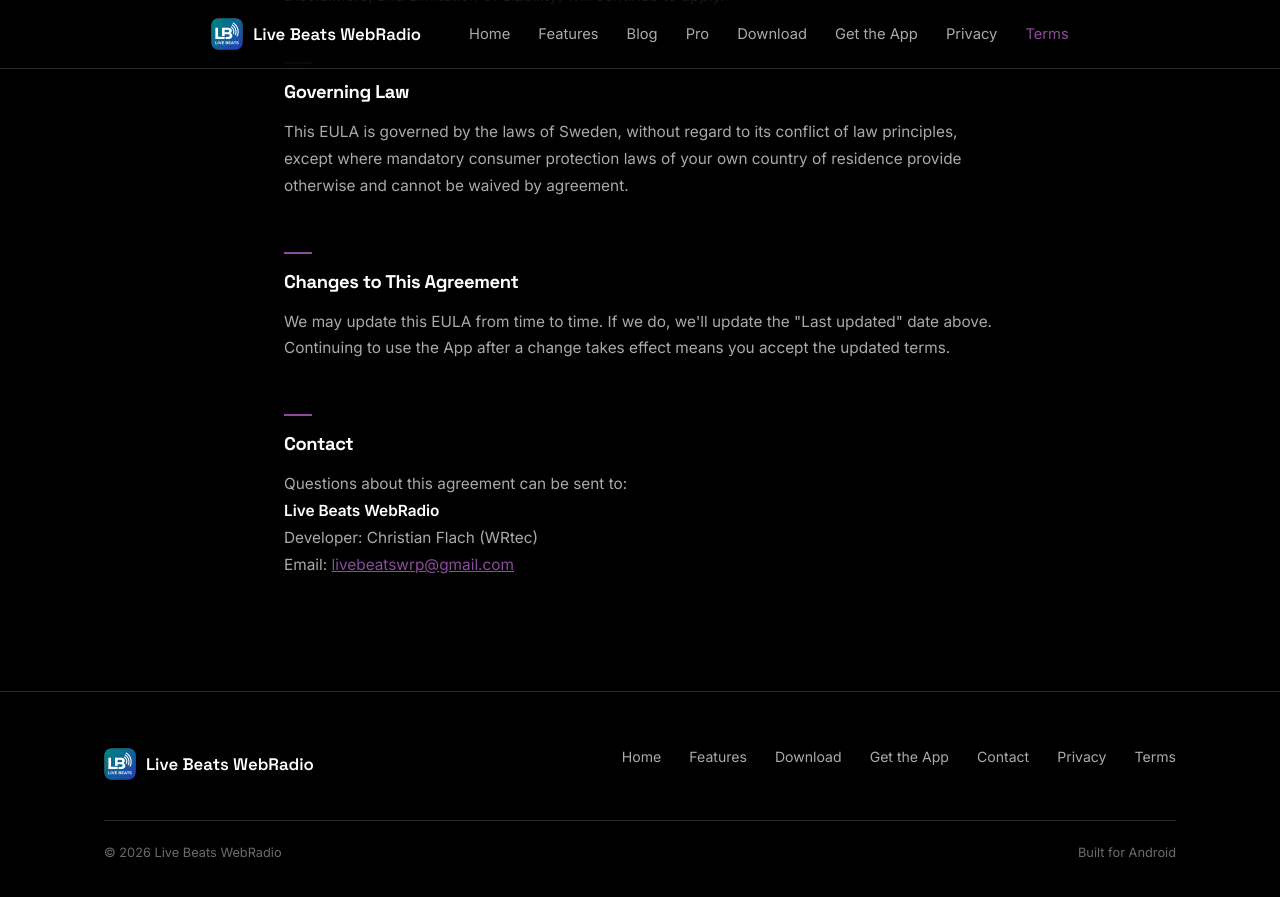
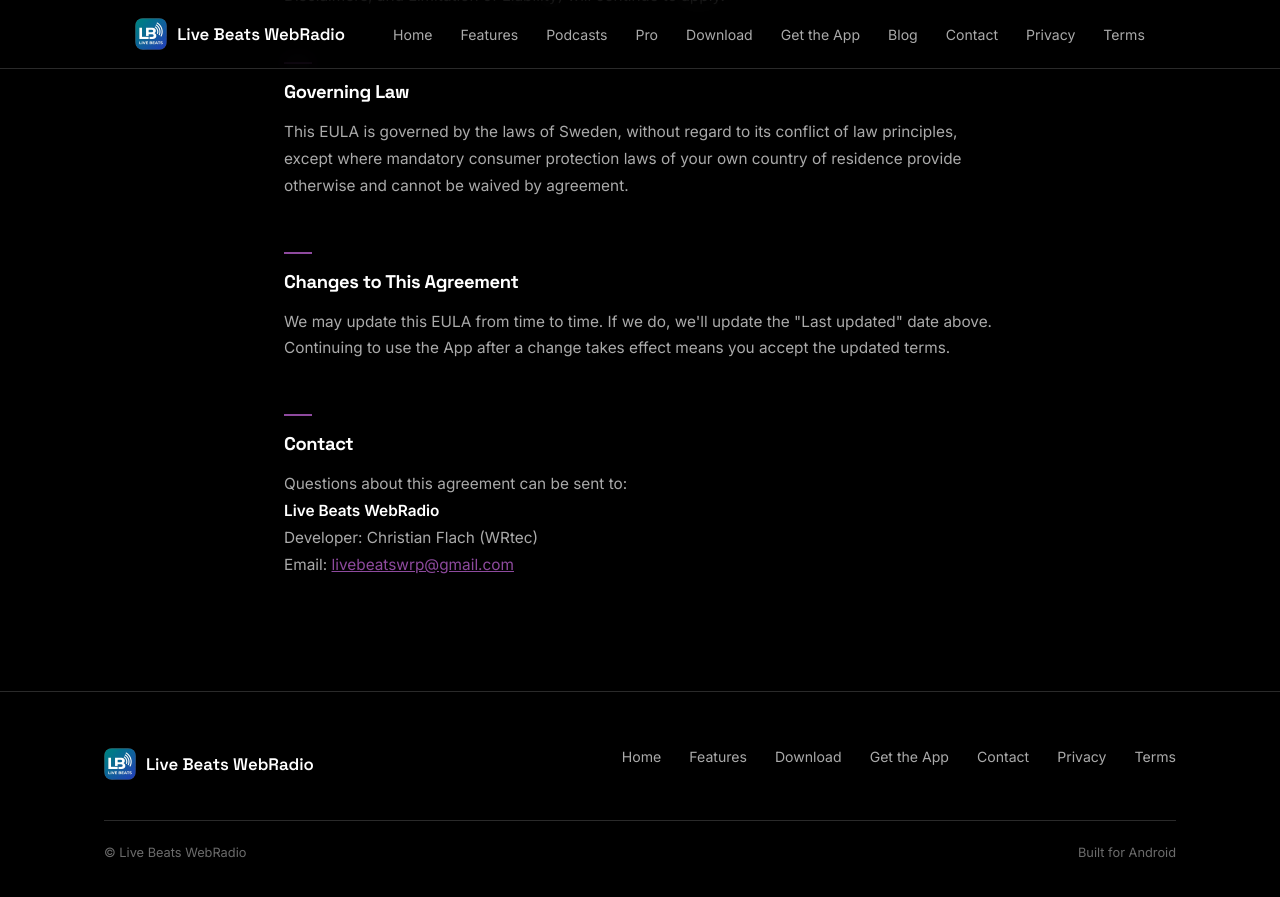
Before and after one commit to LBWebRadio/lbwebradio.github.io, a Jekyll site: the page eula.html, which Jekyll copies as it is, in a window 1280 px wide and 900 px high, scrolled down 5102 px. Shown: the top 897 px of the window. Built offline with Jekyll 4.4.1, drawn with Linux system fonts in a browser that asks for light colours.

```diff
--- a/eula.html
+++ b/eula.html
@@ -269,15 +269,17 @@
     <button class="navToggle" id="navToggle" aria-label="Toggle menu" aria-expanded="false">
       <span></span><span></span><span></span>
     </button>
-<ul class="navlinks" id="navLinks">
+<ul class="footer-links">
   <li><a href="index.html">Home</a></li>
   <li><a href="index.html#features">Features</a></li>
-  <li><a href="blog/">Blog</a></li>
+  <li><a href="index.html#podcasts">Podcasts</a></li>
   <li><a href="index.html#pro">Pro</a></li>
   <li><a href="index.html#download">Download</a></li>
   <li><a href="https://play.google.com/store/apps/details?id=com.lbwebradio.radio">Get the App</a></li>
+  <li><a href="blog/">Blog</a></li>
+  <li><a href="mailto:livebeatswrp@gmail.com">Contact</a></li>
   <li><a href="privacy.html">Privacy</a></li>
-  <li><a href="eula.html" class="active" aria-current="page">Terms</a></li>
+  <li><a href="eula.html">Terms</a></li>
 </ul>
   </nav>
 </header>
```
